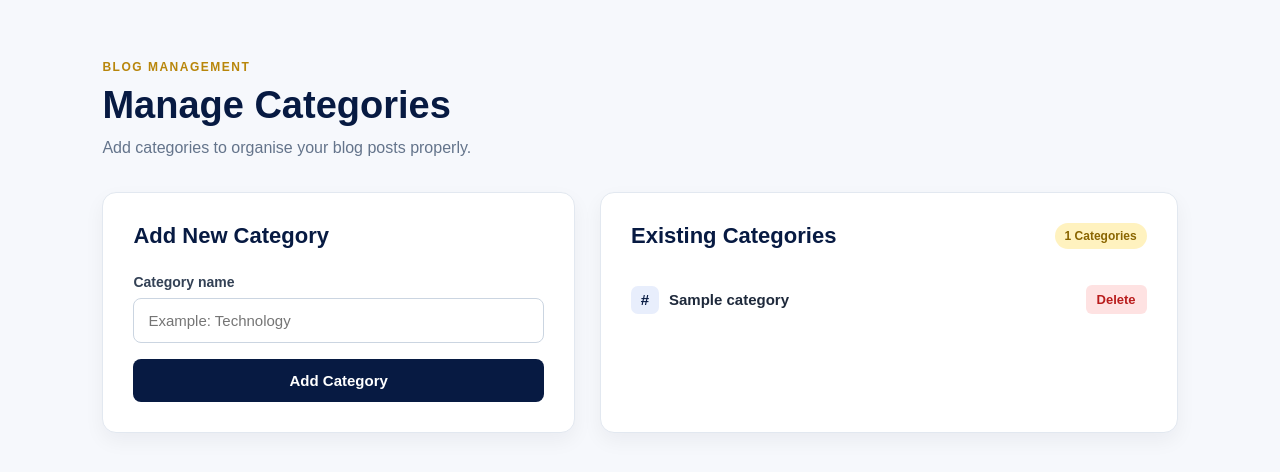
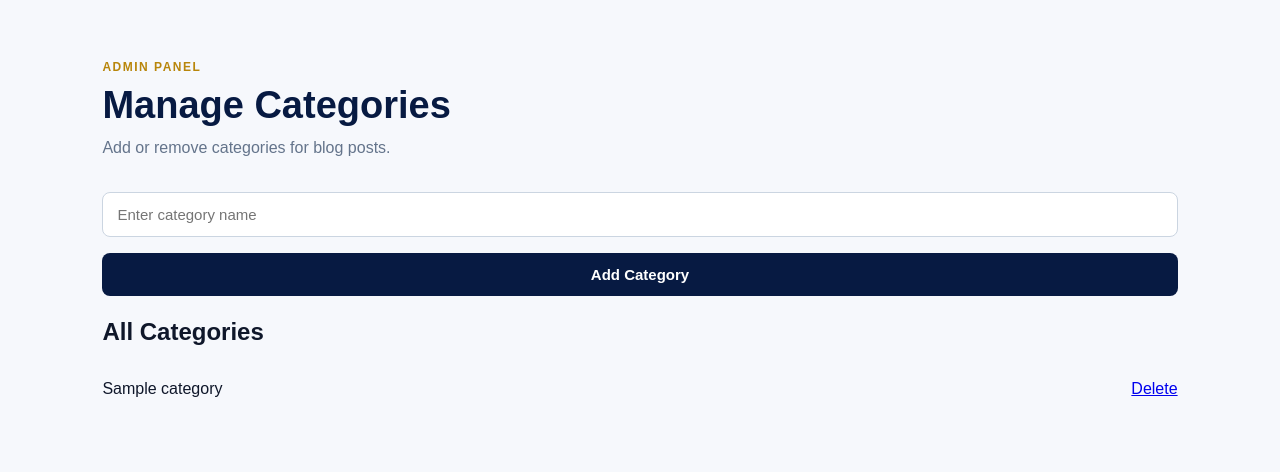
Before and after one commit to connectmihir/Blog_Site, a PHP site: page /addCategory.php in a window 1280 px wide. Shown: the part 76-548 px from the top of the page. Run offline with PHP 8.4, Linux system fonts and the light colour scheme; the visitor is signed in with stand-in values (Sample User, id 1); tables that the repository leaves empty or names only in its code hold one stand-in row (values such as "Sample post").

Commit message:
updating more design

```diff
--- a/addCategory.php
+++ b/addCategory.php
@@ -2,61 +2,29 @@
 session_start();
 include "database.php";
 
-if (!isset($_SESSION['user_id'])) {
+if (!isset($_SESSION['user_role'])) {
     header("Location: login.php");
     exit();
 }
 
-if ($_SESSION['user_role'] !== "admin") {
+if ($_SESSION['user_role'] != "admin") {
     header("Location: dashboard.php");
     exit();
 }
 
-$success_message = "";
-$error_message = "";
+$message = "";
 
-/* Add category */
 if (isset($_POST['submit'])) {
 
-    $name = trim($_POST['name']);
-
-    if (empty($name)) {
-        $error_message = "Please enter a category name.";
-    } else {
-
-        /* Check whether category already exists */
-        $check_sql = "SELECT * FROM categories WHERE name='$name'";
-        $check_result = mysqli_query($connection, $check_sql);
-
-        if (mysqli_num_rows($check_result) > 0) {
-            $error_message = "This category already exists.";
-        } else {
+    $name = $_POST['name'];
 
     $sql = "INSERT INTO categories(name) VALUES ('$name')";
     $result = mysqli_query($connection, $sql);
 
     if (!$result) {
-                $error_message = "Error: " . $connection->error;
+        $message = "Error: " . $connection->error;
     } else {
-                $success_message = "Category added successfully.";
-            }
-        }
-    }
-}
-
-/* Delete category */
-if (isset($_GET['delete_id'])) {
-
-    $delete_id = $_GET['delete_id'];
-
-    $delete_sql = "DELETE FROM categories WHERE id='$delete_id'";
-    $delete_result = mysqli_query($connection, $delete_sql);
-
-    if ($delete_result) {
-        header("Location: category.php");
-        exit();
-    } else {
-        $error_message = "Category cannot be deleted because it may be connected to a post.";
+        $message = "Category added successfully.";
     }
 }
 
@@ -85,38 +53,21 @@ $category_result = mysqli_query($connection, $category_sql);
     <section class="category-container">
 
         <div class="category-heading">
-            <p class="page-tag">BLOG MANAGEMENT</p>
+            <p class="page-tag">ADMIN PANEL</p>
             <h1>Manage Categories</h1>
-            <p>Add categories to organise your blog posts properly.</p>
+            <p>Add or remove categories for blog posts.</p>
         </div>
 
-        <?php if ($success_message != "") { ?>
-            <div class="success-message">
-                <?php echo $success_message; ?>
-            </div>
+        <?php if ($message != "") { ?>
+            <p class="message"><?php echo $message; ?></p>
         <?php } ?>
-
-        <?php if ($error_message != "") { ?>
-            <div class="error-message">
-                <?php echo $error_message; ?>
-            </div>
-        <?php } ?>
-
-        <div class="category-grid">
-
-            <section class="add-category-card">
-
-                <h2>Add New Category</h2>
 
         <form method="POST" class="category-form">
 
-                    <label for="name">Category name</label>
-
             <input
                 type="text"
-                        id="name"
                 name="name"
-                        placeholder="Example: Technology"
+                placeholder="Enter category name"
                 required
             >
 
@@ -126,33 +77,23 @@ $category_result = mysqli_query($connection, $category_sql);
 
         </form>
 
-            </section>
+        <section class="category-list">
 
-            <section class="category-list-card">
-
-                <div class="list-heading">
-                    <h2>Existing Categories</h2>
-                    <span>
-                        <?php echo mysqli_num_rows($category_result); ?> Categories
-                    </span>
-                </div>
+            <h2>All Categories</h2>
 
             <?php if (mysqli_num_rows($category_result) > 0) { ?>
 
-                    <div class="category-list">
-
-                        <?php while ($row = mysqli_fetch_assoc($category_result)) { ?>
+                <?php while ($category = mysqli_fetch_assoc($category_result)) { ?>
 
                     <div class="category-item">
 
-                                <div class="category-name">
-                                    <span class="category-icon">#</span>
-                                    <?php echo htmlspecialchars($row['name']); ?>
-                                </div>
+                        <span>
+                            <?php echo htmlspecialchars($category['name']); ?>
+                        </span>
 
                         <a
-                                    class="delete-category"
-                                    href="category.php?delete_id=<?php echo $row['id']; ?>"
+                            class="delete-category-btn"
+                            href="deletecategory.php?id=<?php echo $category['id']; ?>"
                             onclick="return confirm('Are you sure you want to delete this category?');"
                         >
                             Delete
@@ -162,19 +103,13 @@ $category_result = mysqli_query($connection, $category_sql);
 
                 <?php } ?>
 
-                    </div>
-
             <?php } else { ?>
 
-                    <p class="empty-category">
-                        No categories found. Add your first category.
-                    </p>
+                <p>No categories found.</p>
 
             <?php } ?>
 
         </section>
-
-        </div>
 
     </section>
 
```
Also changed, not shown: deletecategory.php (added, +56 -0 lines). Lines whose indentation alone changed are shown as unchanged.
